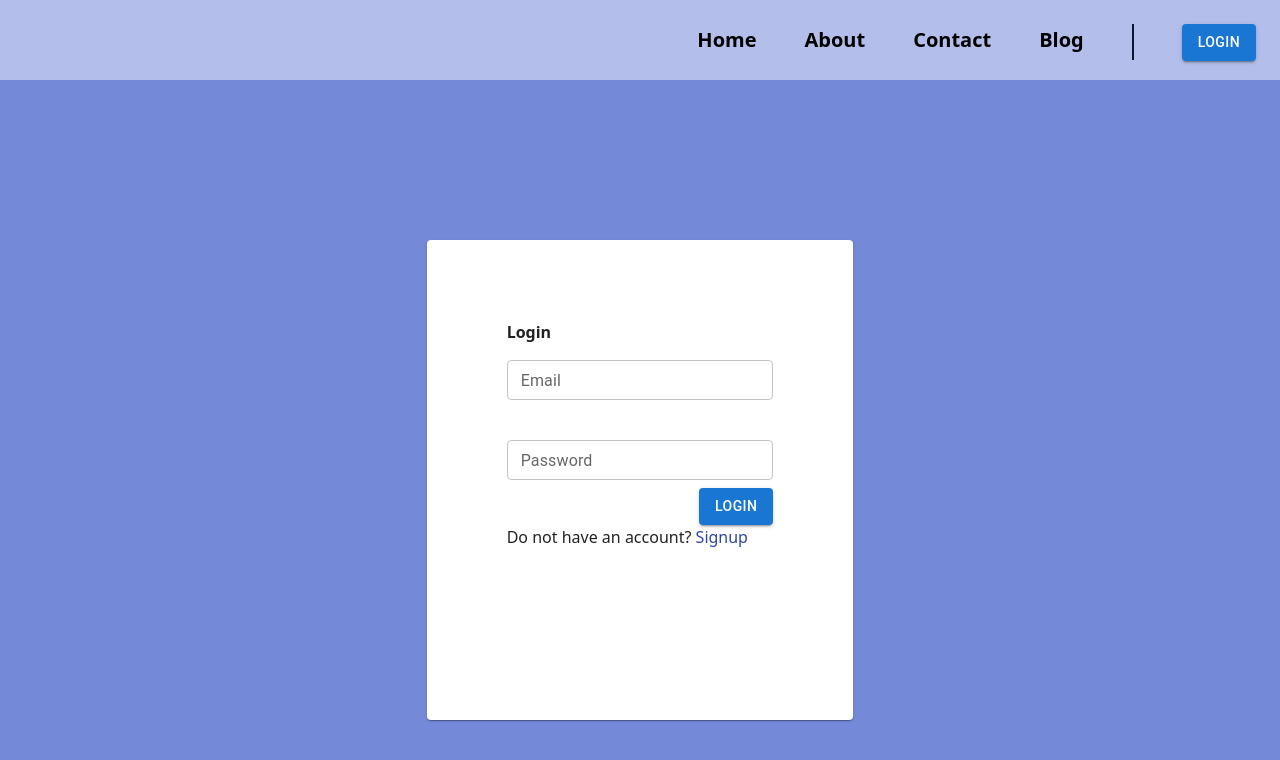
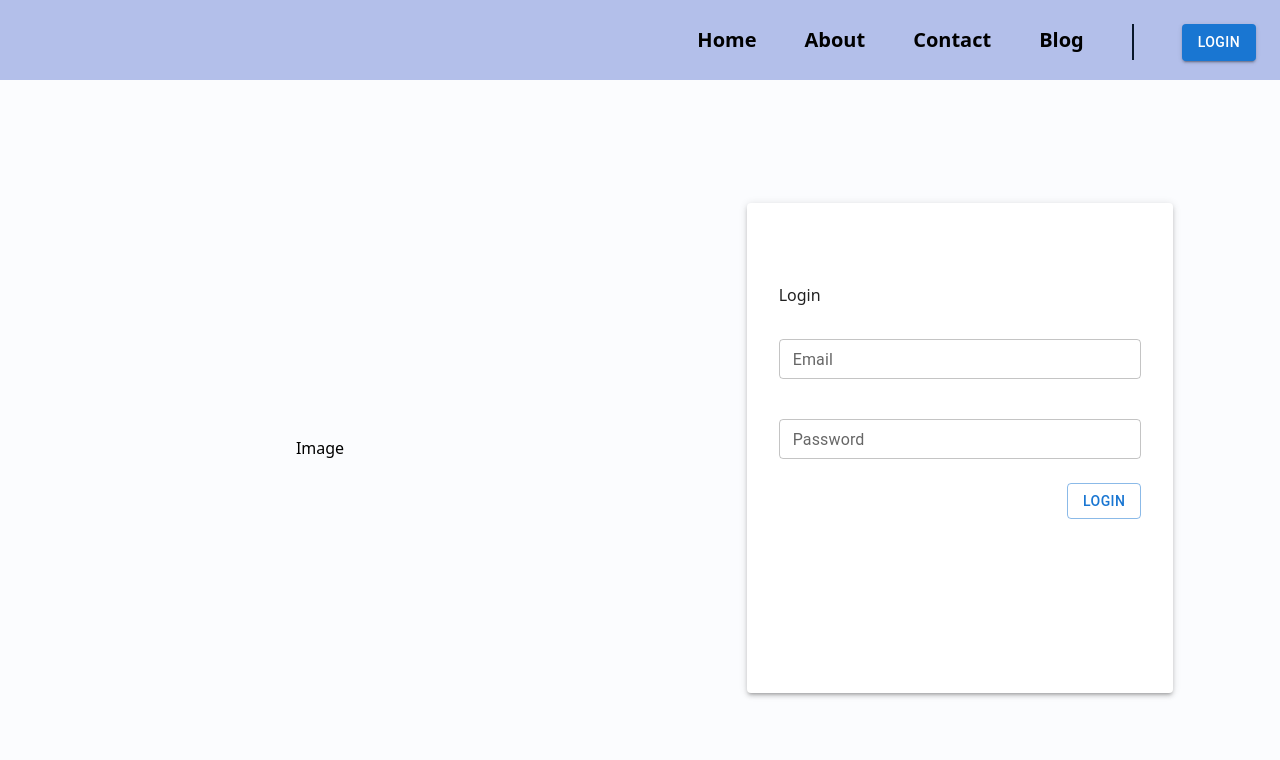
Before and after one commit to punpundada/cwwyh.nextjs, a Next.js app: page /login in a window 1280 px wide. Shown: the top 760 px of the page. Built offline with nearby package versions, Linux system fonts and the light colour scheme.

Commit message:
Login Page, Neavbar fixes

```diff
--- a/app/login/page.tsx
+++ b/app/login/page.tsx
@@ -4,13 +4,15 @@ import { ILoginProp } from "@/types/ILogin";
 import InputController from "@/components/muiControllers/InputController";
 import { yupResolver } from "@hookform/resolvers/yup";
 import * as yup from "yup";
-import { Button, Paper } from "@mui/material";
+import { Button, Grid, Paper, useMediaQuery } from "@mui/material";
 import Link from "next/link";
 import { useRouter } from "next/navigation";
 import { useLoginData } from "@/hooks/UseLoginData";
-
+import { useTheme } from "@mui/material";
 
 const LoginPage = () => {
+  const theme = useTheme();
+  const isSmall = useMediaQuery(theme.breakpoints.up("sm"));
   const schema = yup.object({
     email: yup
       .string()
@@ -21,10 +23,7 @@ const LoginPage = () => {
 
   const router = useRouter();
 
-  const {
-    control,
-    handleSubmit,
-  } = useForm<ILoginProp>({
+  const { control, handleSubmit } = useForm<ILoginProp>({
     defaultValues: {
       email: "",
       password: "",
@@ -32,60 +31,76 @@ const LoginPage = () => {
     resolver: yupResolver(schema),
   });
 
-  const { isLoading,mutateAsync } = useLoginData();
-  const SubmitHandler = async(formData: ILoginProp) => {
+  const { isLoading, mutateAsync } = useLoginData();
+  const SubmitHandler = async (formData: ILoginProp) => {
     try {
-       await mutateAsync(formData);
+      await mutateAsync(formData);
       router.push("/recipe");
     } catch (error) {
-      console.log(error)
+      console.log(error);
     }
   };
 
   return (
-    <div className="bg-app-primary h-full text-app-text flex justify-center items-center  ">
-      <form
-        className="w-screen h-screen flex justify-center items-center"
-        onSubmit={handleSubmit(SubmitHandler)}
+    <Grid
+      container
+      justifyContent={"center"}
+      alignItems={"center"}
+      height={"92vh"}
+    >
+      {isSmall && (
+        <Grid
+          item
+          container
+          justifyContent={"center"}
+          alignItems={"center"}
+          md={6}
+          height={"100%"}
+        >
+          Image
+        </Grid>
+      )}
+      <Grid
+        item
+        container
+        justifyContent={"center"}
+        alignItems={"center"}
+        xs={12}
+        sm={12}
+        md={6}
+        height={"100%"}
       >
-        <Paper className="w-1/3 h-3/5">
-          {/* <p >From Pantry to Plate: Cook with What You Have  – <br/>The Home of Effortless Cooking Inspiration.</p> */}
-          <div className="p-20 flex flex-col">
-            <p className="font-semibold">Login</p>
-            <div className="flex flex-col gap-4">
+        <Paper elevation={3} className="h-2/3 w-2/3">
+          <Grid
+            container
+            direction={"column"}
+            spacing={2}
+            padding={4}
+            marginTop={4}
+            component={'form'}
+            onSubmit={handleSubmit(SubmitHandler)}
+          >
+            <Grid item>Login</Grid>
+            <Grid item>
               <InputController control={control} name="email" label="Email" />
-
+            </Grid>
+            <Grid item>
               <InputController
                 control={control}
                 name={"password"}
                 label="Password"
                 type="password"
               />
-            </div>
-            <div className="flex relative justify-end">
-              <Button
-                color="primary"
-                type="submit"
-                variant="contained"
-                disabled={isLoading}
-              >
+            </Grid>
+            <Grid item container justifyContent={"end"} alignItems={"center"}>
+              <Button type="submit" variant="outlined" disabled={isLoading}>
                 Login
               </Button>
-            </div>
-            <h6>
-              Do not have an account?
-              <Link
-                href={"/signup"}
-                className="text-app-accent hover:text-app-primary"
-              >
-                {" "}
-                Signup
-              </Link>
-            </h6>
-          </div>
+            </Grid>
+          </Grid>
         </Paper>
-      </form>
-    </div>
+      </Grid>
+    </Grid>
   );
 };
 
--- a/components/Navbar.tsx
+++ b/components/Navbar.tsx
@@ -15,19 +15,19 @@ import {
   useTheme,
 } from "@mui/material";
 import { useRouter } from "next/navigation";
-import useToken from "@/services/TokenProvider";
 import MenuIcon from "@mui/icons-material/Menu";
 import { navLinks } from "@/json/navbarItems";
+import TokenProvider from "@/services/TokenProvider";
 
 const Navbar = () => {
   const theme = useTheme();
   const router = useRouter();
-  const [token, setToken] = useState<null | string>(null);
+  const [token, setToken] = useState<null | string>(TokenProvider());
   const [openDrawer, setOpenDrawer] = useState(false);
   const isSmall = useMediaQuery(theme.breakpoints.down("sm"));
 
   useEffect(() => {
-    setToken(useToken);
+    setToken(TokenProvider());
   }, []);
 
   return (
```
